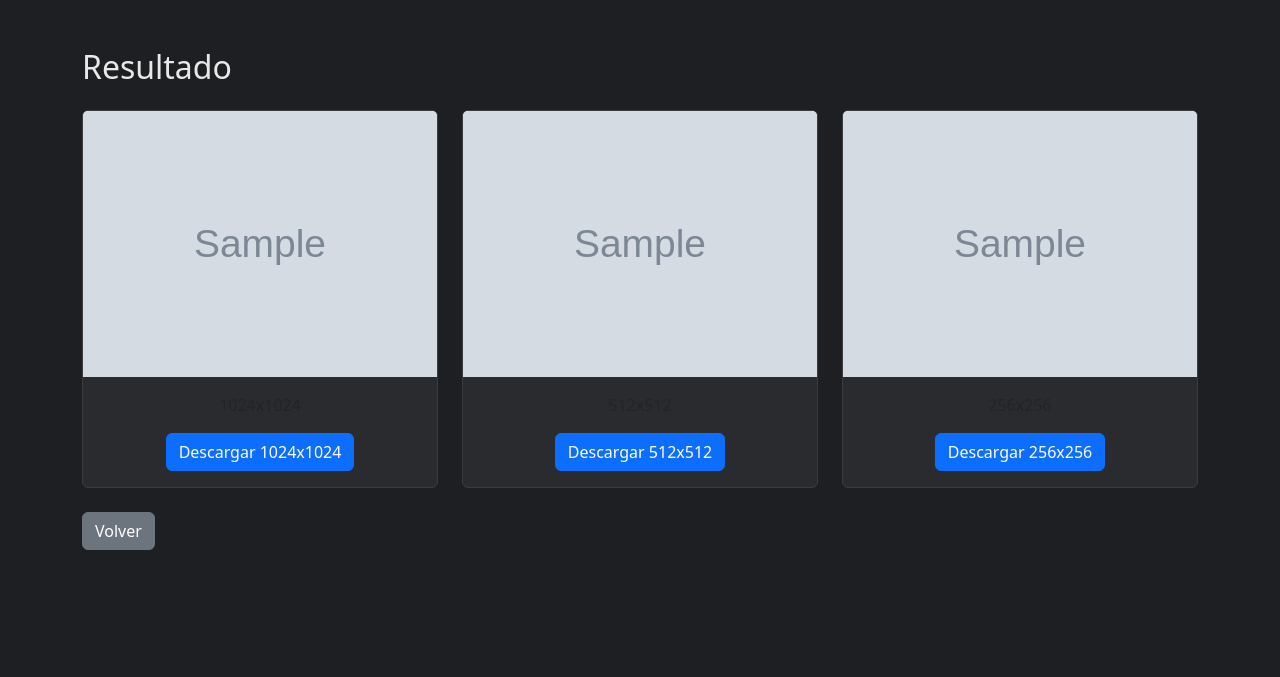
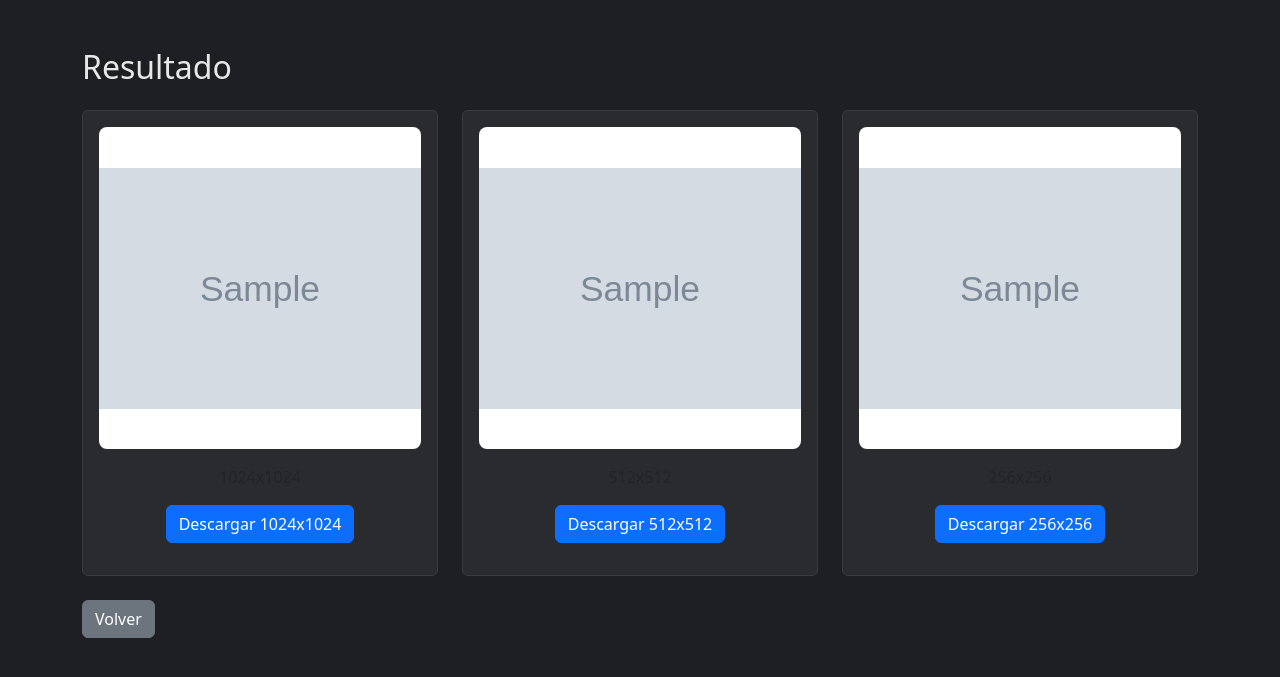
Before and after one commit to Pacoautor/phomagic, a Django app: template products/templates/products/result.html in a window 1280 px wide. Shown: the part 56-733 px from the top of the page. Run offline with Django 5.2, Linux system fonts and the light colour scheme; the template is opened without the code that fills it: most values are stand-ins (such as "Sample title", 1, 10 or a date in 2020); grey boxes marked "Sample" are stand-in pictures; parts of the project's set-up code (start-up, migrations or seed data) failed here and were passed over.

Commit message:
Resultado robusto: siempre pasa image_1024/512/256 y placeholders si faltan

```diff
--- a/products/templates/products/result.html
+++ b/products/templates/products/result.html
@@ -1,4 +1,3 @@
-
 {% load static %}
 <!DOCTYPE html>
 <html lang="es">
@@ -10,7 +9,12 @@
   <style>
     body { background:#1e1f22; color:#e8e8e8; }
     .card { background:#2a2b2e; border:1px solid #3a3b3e; }
-    .card-img-top { max-height: 400px; object-fit: contain; background: #fff; }
+    .img-holder {
+      width: 100%; aspect-ratio: 1 / 1; background:#fff; display:flex; align-items:center; justify-content:center;
+      border-radius: .5rem; overflow:hidden;
+    }
+    .img-holder img { width:100%; height:100%; object-fit: contain; }
+    .muted { color: #9aa0a6; }
   </style>
 </head>
 <body>
@@ -30,43 +34,72 @@
 
   <div class="container mt-5">
     <h2 class="mb-4">Resultado</h2>
+
+    {% if error_msg %}
+      <div class="alert alert-warning">{{ error_msg }}</div>
+    {% endif %}
+
     <div class="row g-4">
 
-      {% if image_1024 %}
       <div class="col-md-4">
-        <div class="card text-center">
-          <img src="{{ image_1024 }}" class="card-img-top" alt="Resultado 1024">
+        <div class="card text-center p-3">
+          <div class="img-holder">
+            {% if image_1024 %}
+              <img src="{{ image_1024 }}" alt="Resultado 1024">
+            {% else %}
+              <span class="muted">1024x1024 no disponible</span>
+            {% endif %}
+          </div>
           <div class="card-body">
             <p class="card-text">1024x1024</p>
-            <a href="{{ image_1024 }}" download class="btn btn-primary">Descargar 1024x1024</a>
+            {% if image_1024 %}
+              <a href="{{ image_1024 }}" download class="btn btn-primary">Descargar 1024x1024</a>
+            {% else %}
+              <button class="btn btn-secondary" disabled>No disponible</button>
+            {% endif %}
           </div>
         </div>
       </div>
-      {% endif %}
 
-      {% if image_512 %}
       <div class="col-md-4">
-        <div class="card text-center">
-          <img src="{{ image_512 }}" class="card-img-top" alt="Resultado 512">
+        <div class="card text-center p-3">
+          <div class="img-holder">
+            {% if image_512 %}
+              <img src="{{ image_512 }}" alt="Resultado 512">
+            {% else %}
+              <span class="muted">512x512 no disponible</span>
+            {% endif %}
+          </div>
           <div class="card-body">
             <p class="card-text">512x512</p>
-            <a href="{{ image_512 }}" download class="btn btn-primary">Descargar 512x512</a>
+            {% if image_512 %}
+              <a href="{{ image_512 }}" download class="btn btn-primary">Descargar 512x512</a>
+            {% else %}
+              <button class="btn btn-secondary" disabled>No disponible</button>
+            {% endif %}
           </div>
         </div>
       </div>
-      {% endif %}
 
-      {% if image_256 %}
       <div class="col-md-4">
-        <div class="card text-center">
-          <img src="{{ image_256 }}" class="card-img-top" alt="Resultado 256">
+        <div class="card text-center p-3">
+          <div class="img-holder">
+            {% if image_256 %}
+              <img src="{{ image_256 }}" alt="Resultado 256">
+            {% else %}
+              <span class="muted">256x256 no disponible</span>
+            {% endif %}
+          </div>
           <div class="card-body">
             <p class="card-text">256x256</p>
-            <a href="{{ image_256 }}" download class="btn btn-primary">Descargar 256x256</a>
+            {% if image_256 %}
+              <a href="{{ image_256 }}" download class="btn btn-primary">Descargar 256x256</a>
+            {% else %}
+              <button class="btn btn-secondary" disabled>No disponible</button>
+            {% endif %}
           </div>
         </div>
       </div>
-      {% endif %}
 
     </div>
 
```
Also changed, not shown: products/views.py (+56 -28 lines).
